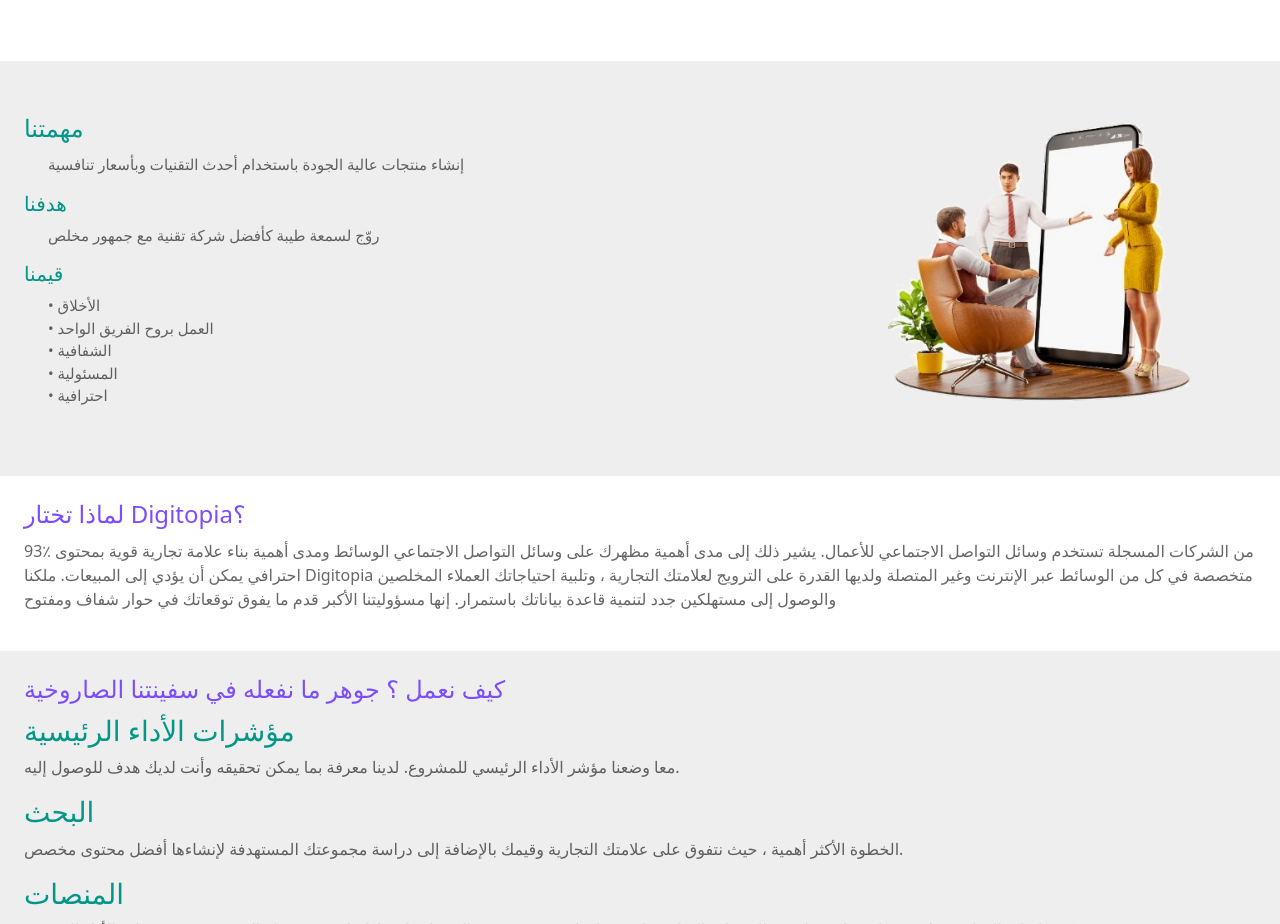
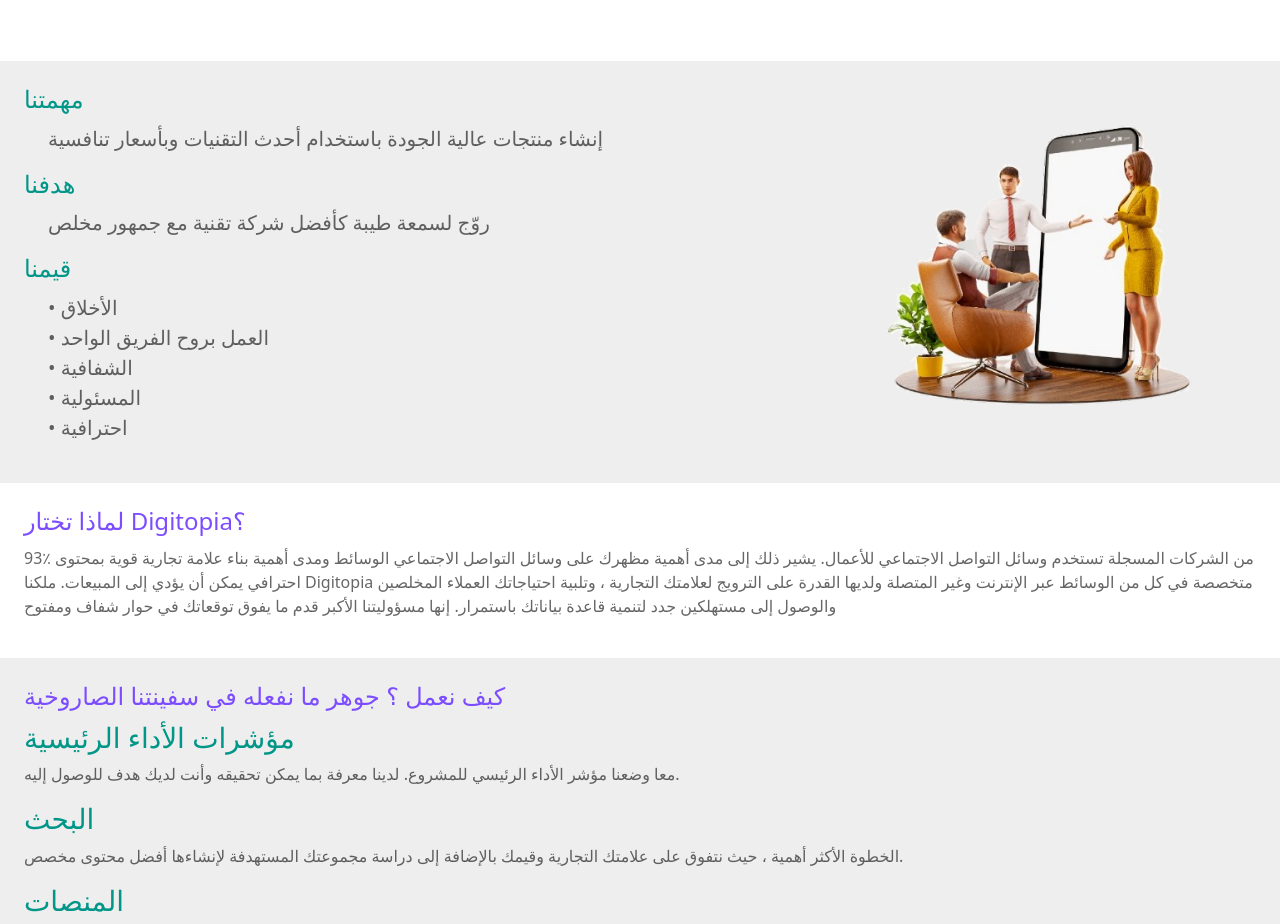
Before and after one commit to DevYousefM/digitopia, a plain HTML site: page about.html in a window 1280 px wide. Shown: the part 803-1727 px from the top of the page. Drawn offline with nearby package versions, Linux system fonts and the light colour scheme; a web font is replaced by a local one.

Commit message:
Update about.html

```diff
--- a/about.html
+++ b/about.html
@@ -81,21 +81,21 @@
       <h3 class="res-1">
         مهمتنا
       </h3>
-      <p class="ms-4 res-3">
+      <p class="ms-4 res-2">
         إنشاء منتجات عالية الجودة باستخدام أحدث التقنيات وبأسعار تنافسية
       </p>
-      <h3 class="res-2">
+      <h3 class="res-1">
 
         هدفنا
       </h3>
-      <p class="ms-4 res-3">
+      <p class="ms-4 res-2">
         روّج لسمعة طيبة كأفضل شركة تقنية مع جمهور مخلص
       </p>
-      <h3 class="res-2">
+      <h3 class="res-1">
 
         قيمنا
       </h3>
-      <p class="ms-4 res-3">
+      <p class="ms-4 res-2">
         • الأخلاق
         <br>
         • العمل بروح الفريق الواحد
```
